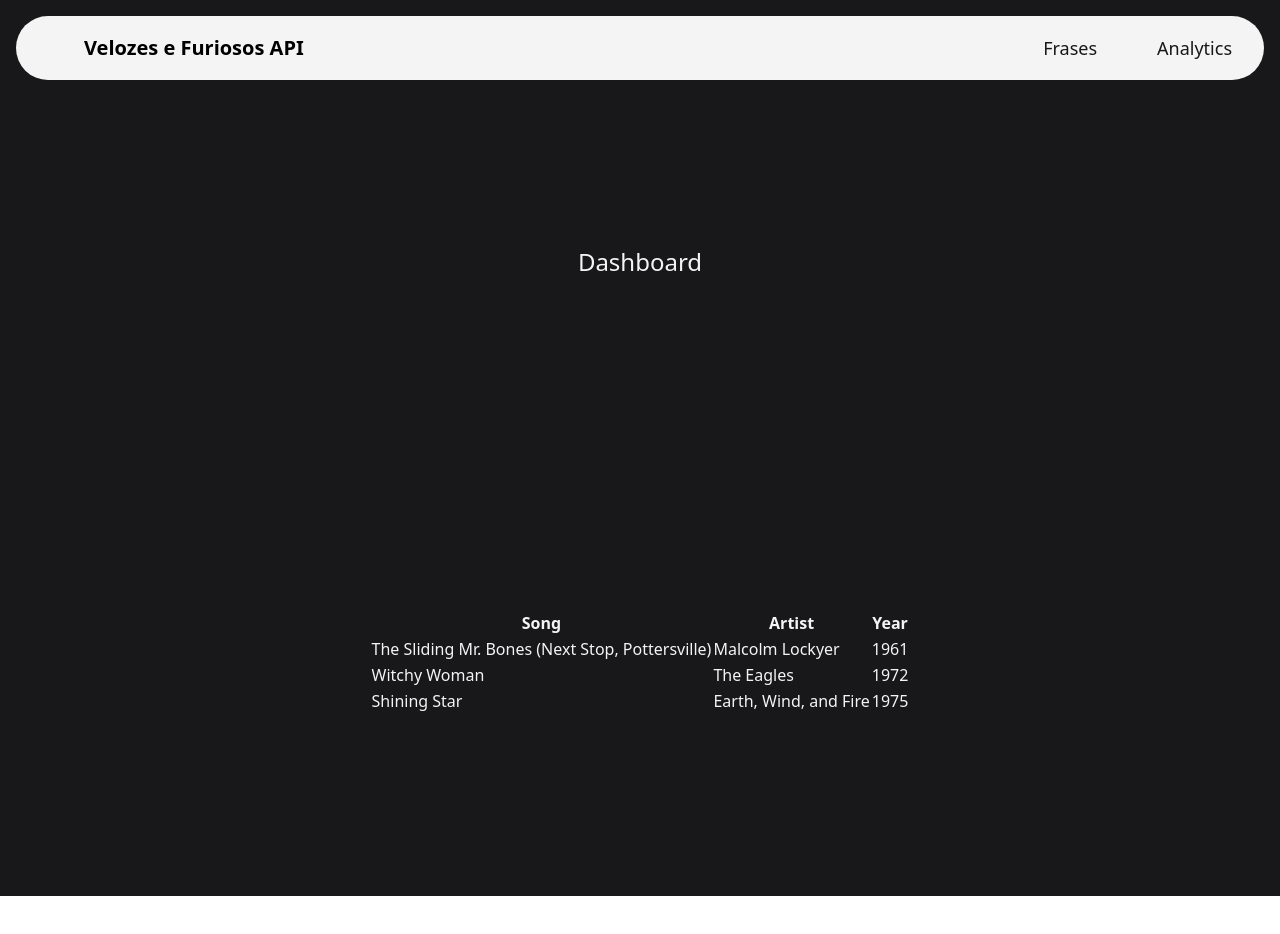
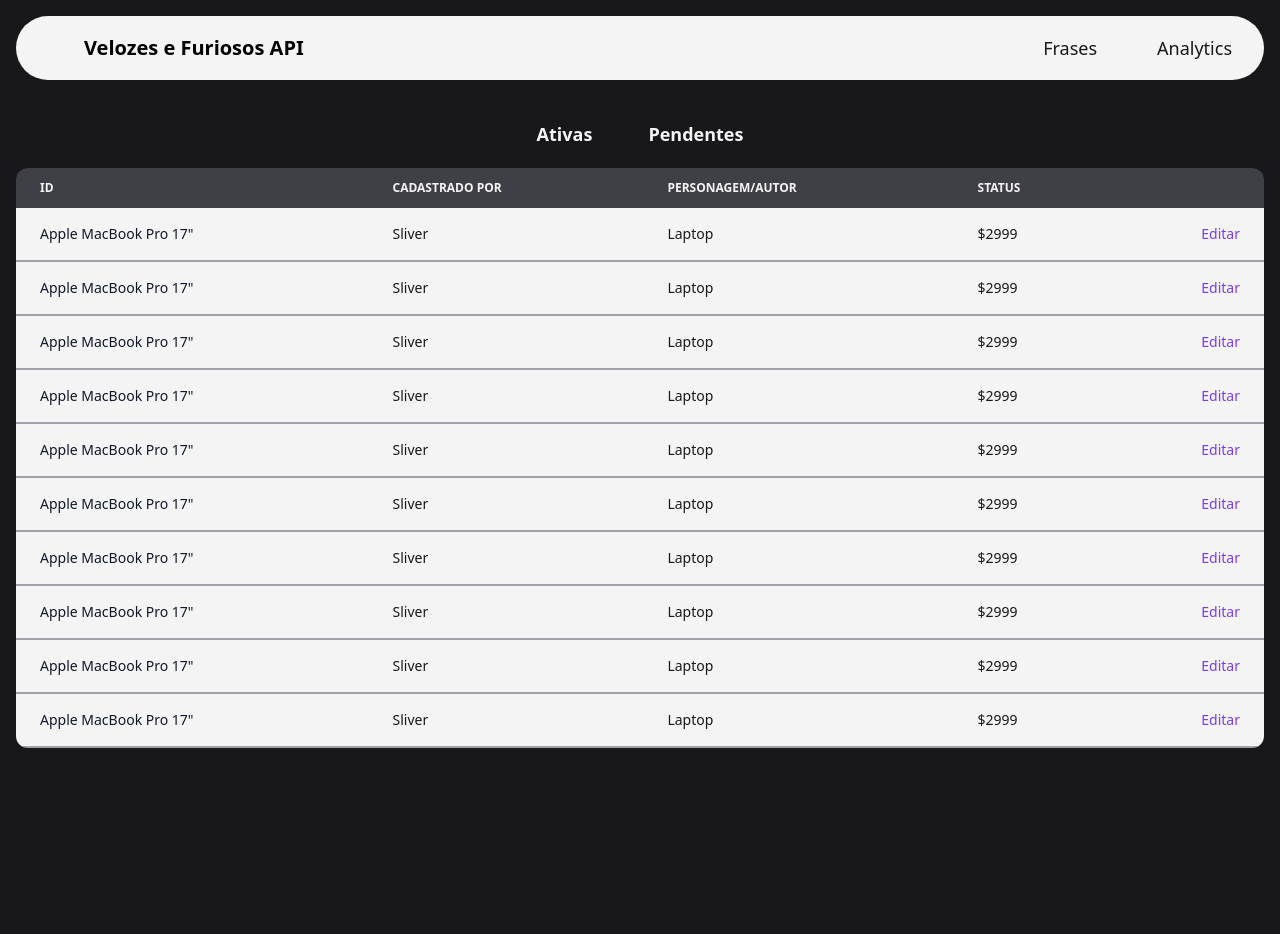
Before and after one commit to barreto0/Vue3-fast-and-furious-api-admin, a Vue app: page /dashboard in a window 1280 px wide. Before the commit the page ends 896 px from the top, so only its background shows below. Built offline with nearby package versions, Linux system fonts and the light colour scheme.

Commit message:
tabela de perguntas

```diff
--- a/src/components/dashboard/DashboardHome.vue
+++ b/src/components/dashboard/DashboardHome.vue
@@ -28,34 +28,45 @@
         </div>
       </div>
     </nav>
-    <div class="grid place-items-center h-screen">
-      <p class="text-2xl text-zinc-100">Dashboard</p>
-      <table class="table-auto text-zinc-100">
-        <thead>
+    <div class="h-screen">
+      <div class="mt-10 text-zinc-100 text-center text-lg font-bold">
+        <p>Ativas<span class="ml-14">Pendentes</span></p>
+      </div>
+      <div class="mt-5 overflow-x-auto rounded-xl">
+        <table class="w-full text-sm text-left text-zinc-100">
+          <thead class="text-xs text-zinc-100 uppercase bg-zinc-700">
             <tr>
-            <th>Song</th>
-            <th>Artist</th>
-            <th>Year</th>
+              <th scope="col" class="px-6 py-3">ID</th>
+              <th scope="col" class="px-6 py-3">Cadastrado por</th>
+              <th scope="col" class="px-6 py-3">Personagem/Autor</th>
+              <th scope="col" class="px-6 py-3">Status</th>
+              <th scope="col" class="px-6 py-3">
+                <span class="sr-only">Edit</span>
+              </th>
             </tr>
           </thead>
           <tbody>
-          <tr>
-            <td>The Sliding Mr. Bones (Next Stop, Pottersville)</td>
-            <td>Malcolm Lockyer</td>
-            <td>1961</td>
-          </tr>
-          <tr>
-            <td>Witchy Woman</td>
-            <td>The Eagles</td>
-            <td>1972</td>
-          </tr>
-          <tr>
-            <td>Shining Star</td>
-            <td>Earth, Wind, and Fire</td>
-            <td>1975</td>
+            <tr
+              v-for="i in 10"
+              :key="i"
+              class="bg-zinc-100 border-b-2 border-zinc-400 text-zinc-900"
+            >
+              <th
+                scope="row"
+                class="px-6 py-4 font-medium text-gray-900 whitespace-nowrap"
+              >
+                Apple MacBook Pro 17"
+              </th>
+              <td class="px-6 py-4">Sliver</td>
+              <td class="px-6 py-4">Laptop</td>
+              <td class="px-6 py-4">$2999</td>
+              <td class="px-6 py-4 text-right text-violet-600">
+                <p>Editar</p>
+              </td>
             </tr>
           </tbody>
         </table>
       </div>
     </div>
+  </div>
 </template>
```
Lines whose indentation alone changed are shown as unchanged.
